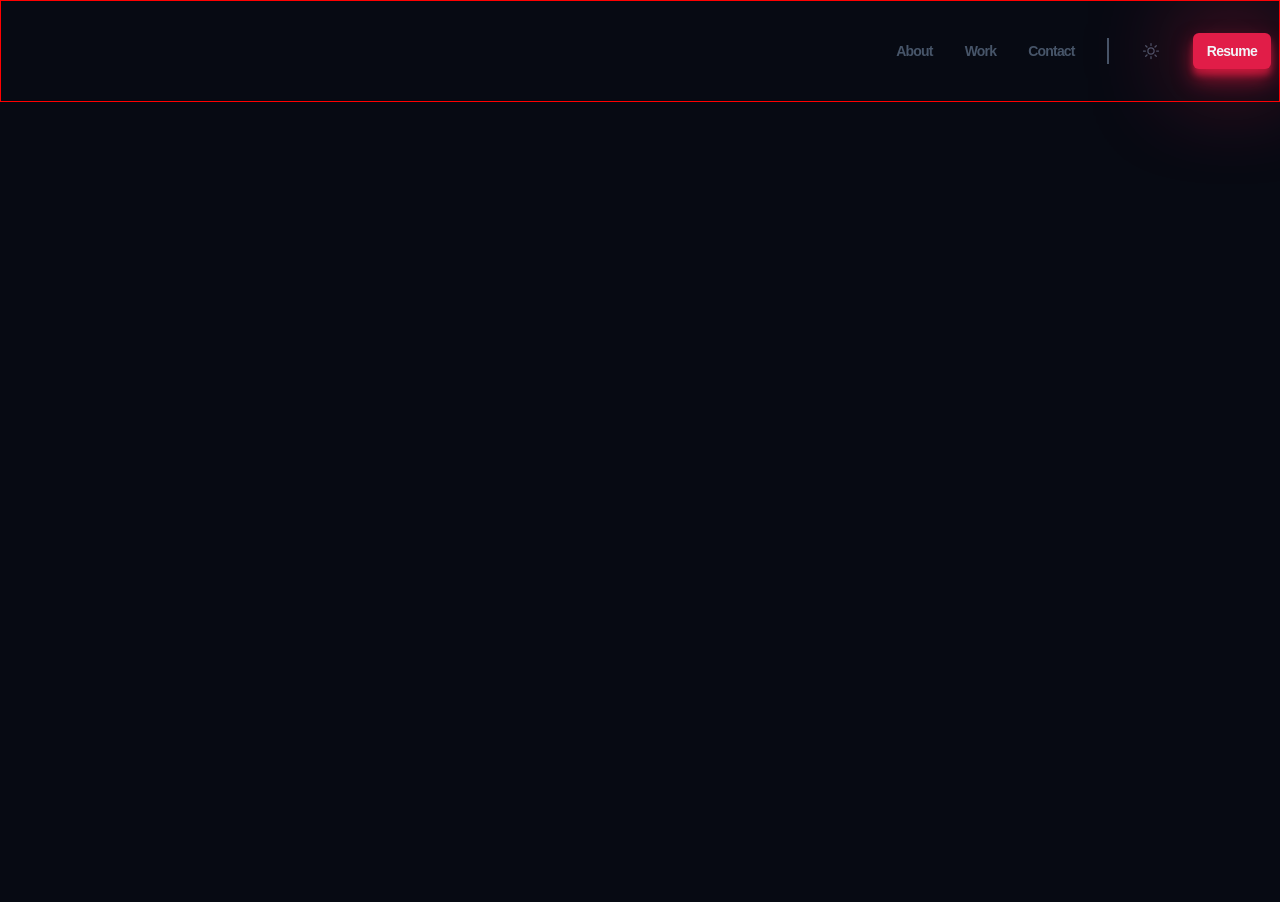
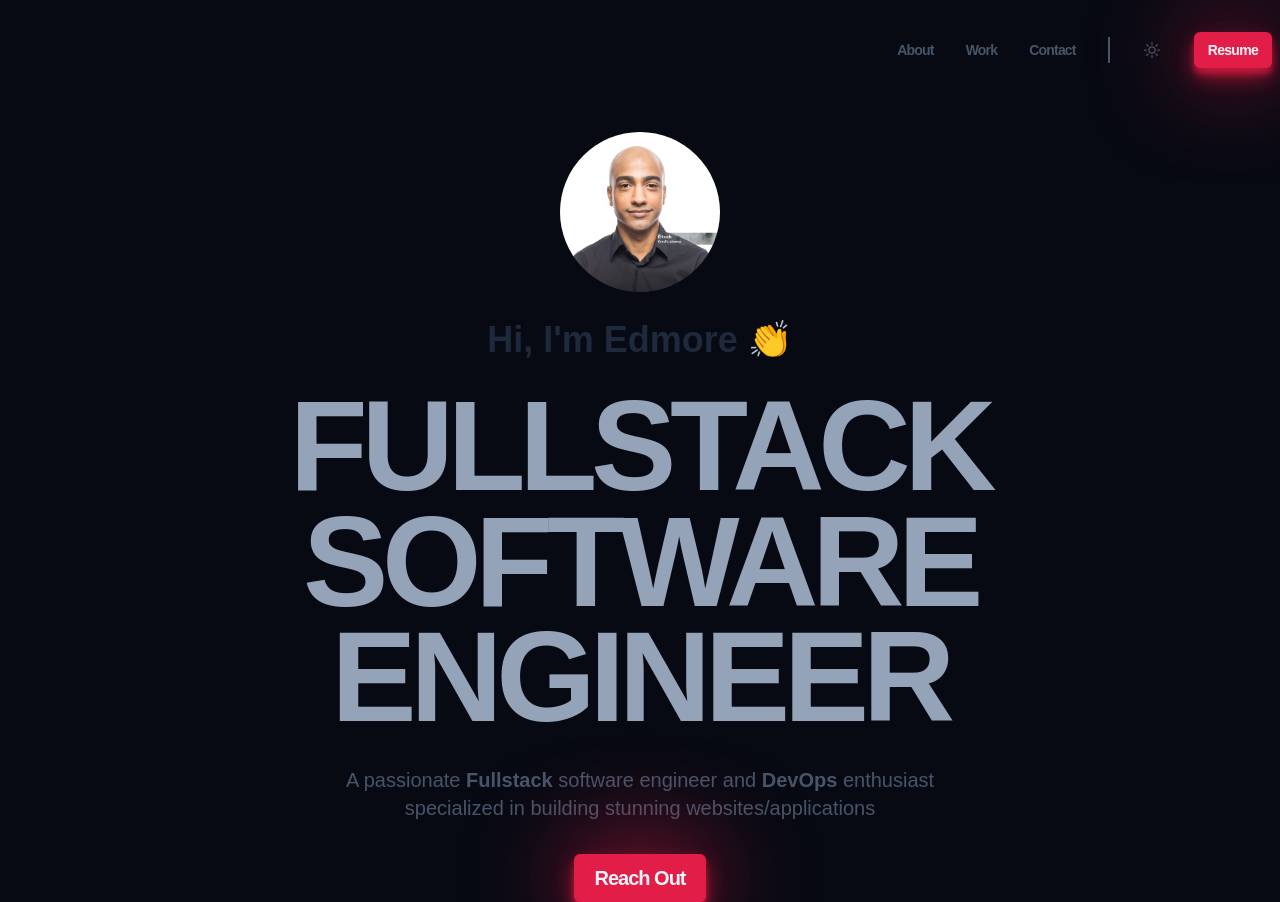
Before and after one commit to emusvibe/portfolio, a website built with Vite: page index.html in a window 1280 px wide. Before the commit the page ends 800 px from the top, so only its background shows below. Built offline with nearby package versions, Linux system fonts and the light colour scheme; a web font is replaced by a local one.

Commit message:
Added hero image

```diff
--- a/index.html
+++ b/index.html
@@ -62,14 +62,24 @@
         </button>
       </nav>
     </header>
-    <!-- <main>
+    <main>
+      <section class="hero container">
+        <img class="hero__img" src="/hero.jpg" alt="Profile picture" />
+        <h2 class="hero__subtitle">Hi, I'm Edmore 👏</h2>
+        <h1 class="hero__title">FULLSTACK <br />SOFTWARE ENGINEER</h1>
+        <p class="hero__description">
+          A passionate <strong>Fullstack</strong> software engineer and
+          <strong>DevOps</strong>
+          enthusiast specialized in building stunning websites/applications
+        </p>
+        <a class="hero__btn btn" href="">Reach out</a>
+      </section>
+      <!-- <section></section>
       <section></section>
       <section></section>
-      <section></section>
-      <section></section>
-      <section></section>
+      <section></section> -->
     </main>
-    <footer></footer> -->
+    <!-- <footer></footer> -->
     <script type="module" src="./src/main.js"></script>
   </body>
 </html>
--- a/src/main.js
+++ b/src/main.js
@@ -1,4 +1,5 @@
 import "../styles/mordern-normalize.css";
 import "../styles/style.css";
 import "../styles/components/header.css";
+import "../styles/components/hero.css";
 import "../styles/utils.css";
--- /dev/null
+++ b/styles/components/hero.css
@@ -0,0 +1,116 @@
+.hero {
+  text-align: center;
+  display: flex;
+  flex-direction: column;
+  justify-content: center;
+  align-items: center;
+  gap: 1rem;
+  margin-top: 2rem;
+}
+.hero__img {
+  border-radius: 50%;
+  width: 6rem;
+  height: 6rem;
+  /* display: inline-block; */
+}
+.hero__subtitle {
+  color: var(--clr-slate800);
+  font-size: var(--size-base);
+  line-height: 0.9;
+}
+.hero__title {
+  color: var(--clr-slate400);
+  text-transform: uppercase;
+  font-size: var(--size-4xl);
+  letter-spacing: -0.05em;
+  line-height: 0.9;
+}
+.hero__description {
+  max-width: 60ch;
+  font-size: var(--size-sm);
+  color: var(--clr-slate600);
+}
+.hero__btn {
+  text-transform: capitalize;
+  font-size: var(--size-sm);
+}
+/* xs */
+@media (min-width: 475px) {
+  .hero {
+    gap: 1.5rem;
+  }
+  .hero__img {
+    width: 6.5rem;
+    height: 6.5rem;
+  }
+  .hero__subtitle {
+    font-size: var(--size-lg);
+  }
+  .hero__title {
+    font-size: var(--size-5xl);
+  }
+  .hero__description {
+    font-size: var(--size-base);
+  }
+  .hero__btn {
+    font-size: var(--size-base);
+  }
+}
+
+/* sm
+@media (min-width: 640px) {
+
+} */
+
+/* md
+@media (min-width: 768px) {
+
+} */
+
+/* lg */
+@media (min-width: 1024px) {
+  .hero__img {
+    width: 8rem;
+    height: 8rem;
+  }
+  .hero__subtitle {
+    font-size: var(--size-2xl);
+  }
+  .hero__title {
+    font-size: var(--size-7xl);
+  }
+  .hero__description {
+    font-size: var(--size-lg);
+  }
+  .hero__btn {
+    font-size: var(--size-lg);
+  }
+}
+
+/* xl */
+@media (min-width: 1280px) {
+  .hero {
+    gap: 2rem;
+  }
+  .hero__img {
+    width: 10rem;
+    height: 10rem;
+  }
+  .hero__subtitle {
+    font-size: var(--size-4xl);
+  }
+  .hero__title {
+    font-size: var(--size-9xl);
+  }
+  .hero__description {
+    font-size: var(--size-xl);
+  }
+  .hero__btn {
+    font-size: var(--size-xl);
+  }
+}
+
+/* 2xl
+@media (min-width: 1566px) {
+
+} */
--- a/styles/style.css
+++ b/styles/style.css
@@ -2,8 +2,10 @@
   --clr-dark: #070a13;
   --clr-light: #f1f5f9;
   --clr-slate400: #94a3b8;
+  --clr-slate500: #64748b;
   --clr-slate600: #475569;
-  --clr-slate400: #1e293b;
+  --clr-slate700: #334155;
+  --clr-slate800: #1e293b;
   --clr-rose: #e11d48;
   --clr-indigo: #4f46e5;
   /* rose rgb(255,29,72) */
--- a/styles/utils.css
+++ b/styles/utils.css
@@ -54,7 +54,7 @@
   margin-right: auto;
   padding-left: 0.5rem;
   padding-right: 0.5rem;
-  border: 1px solid red;
+  /* border: 1px solid red; */
 }
 .section {
   margin-top: 5rem;
```
Also changed, not shown: public/hero.jpg (added).
